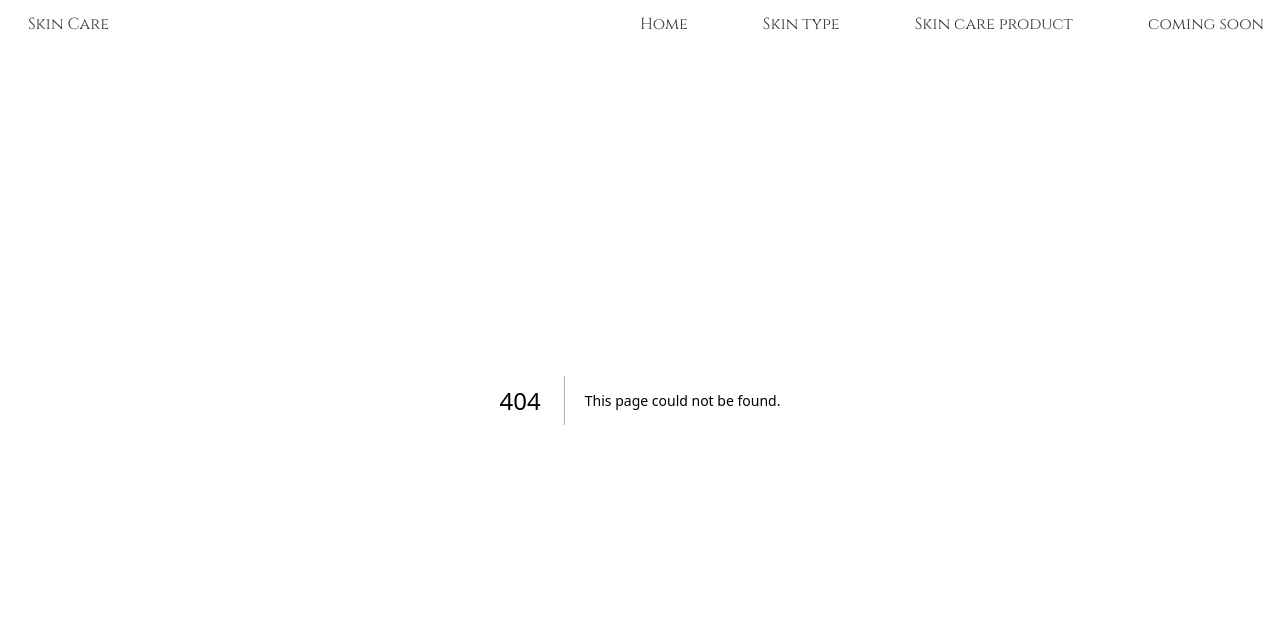
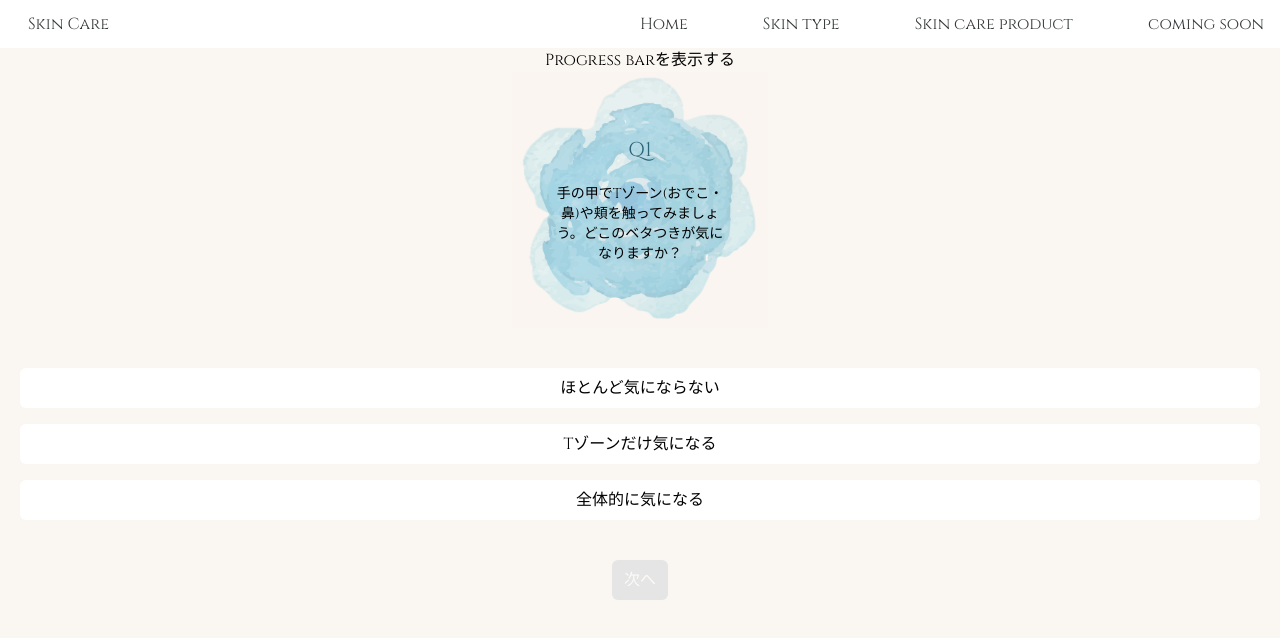
Before and after one commit to mikuweb/skincare-diagnose-app, a Next.js app: page /skin-type in a window 1280 px wide. Before the commit this address had no page. Shown: the top 638 px of the page. Built offline with nearby package versions, Linux system fonts and the light colour scheme.

Commit message:
肌質診断ページのSkinTypeコンポーネントを作成

```diff
--- /dev/null
+++ b/src/app/skin-type/page.tsx
@@ -0,0 +1,161 @@
+"use client";
+import { useState } from "react";
+
+interface Question {
+  id: number;
+  question: string;
+  options: string[];
+  answerIdx?: number;
+}
+
+const SkinType = () => {
+  const [questions, setQuestions] = useState<Question[]>([
+    {
+      id: 0,
+      question:
+        "手の甲でTゾーン(おでこ・鼻)や頬を触ってみましょう。どこのベタつきが気になりますか？",
+      options: [
+        "ほとんど気にならない",
+        "Tゾーンだけ気になる",
+        "全体的に気になる",
+      ],
+    },
+    {
+      id: 1,
+      question: "洗顔後に何も塗らない状態で肌のつっぱりを感じますか？",
+      options: [
+        "つっぱりは感じない",
+        "少しつっぱりを感じる",
+        "常につっぱりを感じる",
+      ],
+    },
+    {
+      id: 2,
+      question: "肌が乾燥してかゆみや粉ふきが起こりますか？",
+      options: ["頻繁に起こる", "時々起こる", "起こらない"],
+    },
+    {
+      id: 3,
+      question:
+        "化粧品や外部刺激に対して肌が赤くなったり痛みを感じたり敏感に炎症を起こしますか？",
+      options: ["頻繁に起こす", "時々起こす", "起こさない"],
+    },
+  ]);
+  const [activeQuestion, setActiveQuestion] = useState<number>(0);
+  const [selectedAnswerIdx, setSelectedAnswerIdx] = useState<
+    undefined | number
+  >();
+  const [showResult, setShowResult] = useState<boolean>(false);
+
+  const handleSelect = (selectedOptionIdx: number) => {
+    setSelectedAnswerIdx(selectedOptionIdx);
+    const newQuestion: Question[] = [...questions];
+    const targetQuestion = questions.find((q) => q.id === activeQuestion)!;
+    targetQuestion.answerIdx = selectedOptionIdx;
+    setQuestions(newQuestion);
+  };
+
+  const backToPrevQ = () => {
+    setSelectedAnswerIdx(undefined);
+    setActiveQuestion(activeQuestion - 1);
+
+    const newSelectedIdx = questions[activeQuestion - 1].answerIdx;
+    setSelectedAnswerIdx(newSelectedIdx);
+  };
+
+  const goToNextQ = () => {
+    setSelectedAnswerIdx(undefined);
+    setActiveQuestion(activeQuestion + 1);
+  };
+
+  const submitAnswers = () => {
+    setShowResult(true);
+  };
+
+  return (
+    <main className="h-screen pt-12 px-5 bg-beige-100 font-english">
+      {showResult ? (
+        <>
+          <p className="text-center mb-6">結果</p>
+          <div className="border border-cyan-900 flex flex-col gap-5 text-center w-3/5 mx-auto mb-6 p-7 ">
+            {questions.map((question, idx) => (
+              <div key={idx}>
+                <p>{question.question}</p>
+                <p>{question.options[question.answerIdx!]}</p>
+              </div>
+            ))}
+          </div>
+        </>
+      ) : (
+        <>
+          <div className="text-center">Progress barを表示する</div>
+          <button
+            className={`${activeQuestion === 0 ? "hidden" : ""} `}
+            onClick={backToPrevQ}
+          >
+            ← Return
+          </button>
+          <div className="flex flex-col gap-10">
+            {/* 質問 */}
+            <div className="absolute left-0 right-0 w-64 h-64 mx-auto bg-beige-100 bg-opacity-60"></div>
+            <div
+              style={{
+                backgroundImage: `url('/images/blue-flower_1.png')`,
+                height: "256px",
+                width: "256px",
+              }}
+              className="bg-no-repeat bg-cover bg-opacity-60 px-10 mx-auto flex flex-col gap-5 justify-center items-center "
+            >
+              <p className="text-leaf-300 text-xl z-10">
+                Q{activeQuestion + 1}
+              </p>
+              <p className="text-center text-brown-10 text-sm z-10">
+                {questions[activeQuestion].question}
+              </p>
+            </div>
+
+            {/* 回答選択肢 */}
+            <div className="flex flex-col gap-4">
+              {questions[activeQuestion].options.map((option, idx) => (
+                <button
+                  key={idx}
+                  className={` w-full rounded-md py-2 ${
+                    selectedAnswerIdx === idx
+                      ? "bg-leaf-100"
+                      : "bg-white hover:opacity-60"
+                  } `}
+                  onClick={() => handleSelect(idx)}
+                >
+                  {option}
+                </button>
+              ))}
+            </div>
+
+            {/* 結果を表示するボタン */}
+            <button
+              type="button"
+              className={`${
+                activeQuestion === questions.length - 1 ? "hidden" : ""
+              } w-fit rounded-md mx-auto py-2 px-3 bg-leaf-200 text-white hover:bg-opacity-80 disabled:bg-gray-300 disabled:cursor-not-allowed disabled:opacity-50`}
+              onClick={goToNextQ}
+              disabled={selectedAnswerIdx === undefined}
+            >
+              次へ
+            </button>
+            <button
+              type="button"
+              className={`${
+                activeQuestion !== questions.length - 1 ? "hidden" : ""
+              } rounded-md mx-auto py-2 px-7 bg-leaf-300 text-white hover:bg-opacity-80 disabled`}
+              onClick={submitAnswers}
+            >
+              結果を表示する（無料）
+            </button>
+          </div>
+        </>
+      )}
+    </main>
+  );
+};
+
+export default SkinType;
```
